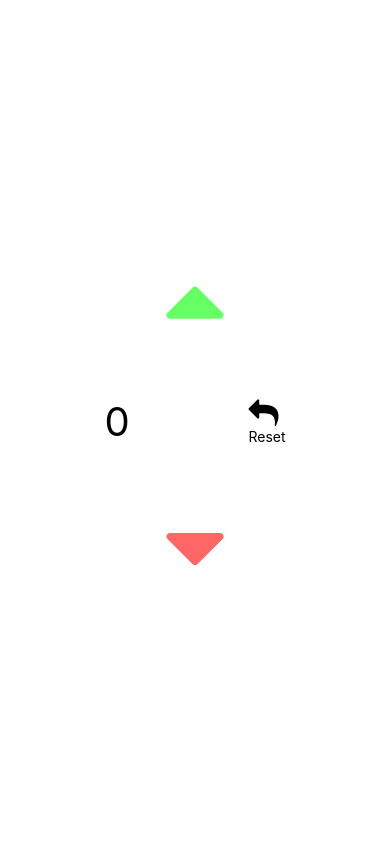
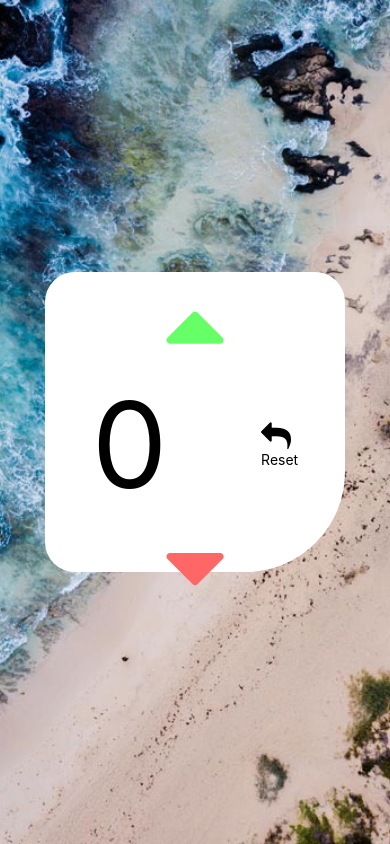
Before and after one commit to AlberErre/waveCounter-redux, a React Native app: screen / in a window 390 px wide. Built offline with nearby package versions, Linux system fonts and the light colour scheme.

Commit message:
background-styling

```diff
--- a/src/Counter.js
+++ b/src/Counter.js
@@ -3,6 +3,7 @@ import {
   StyleSheet,
   Text,
   View,
+  ImageBackground,
 } from 'react-native';
 
 import RestartCount from './components/RestartCount';
@@ -20,6 +21,7 @@ class Counter extends Component {
 
   render() {
     return (
+      <ImageBackground source={require('./assets/background.jpg')} resizeMode='cover' style={styles.imageBackground}>
       <View style={styles.container}>
         <View style={styles.buttonsContainer}>
 
@@ -42,6 +44,7 @@ class Counter extends Component {
 
         </View>
       </View>
+      </ImageBackground>
     );
   }
 }
@@ -71,21 +74,30 @@ export default connect(mapSateToProps, mapDispatchToProps)(Counter);
 const styles = StyleSheet.create({
   container: {
     flex: 1,
-    backgroundColor: '#fff',
     justifyContent: 'center',
     alignItems: 'center',
   },
   buttonsContainer: {
+    backgroundColor: '#fff',
     flexDirection: 'column',
     justifyContent: 'space-around',
     alignItems: 'center',
-    width: 200,
-    height: 400,
+    width: 300,
+    height: 300,
+    borderTopLeftRadius: 30,
+    borderTopRightRadius: 30,
+    borderBottomLeftRadius: 30,
+    borderBottomRightRadius: 100,
   },
   countContainer: {
     flexDirection: 'row',
     justifyContent: 'space-around',
     alignItems: 'center',
     width: 300,
+  },
+  imageBackground: {
+    flex: 1,
+    width: '100%',
+    height: '100%',
   }
 });
--- a/src/components/TextCount.js
+++ b/src/components/TextCount.js
@@ -17,6 +17,6 @@ export default TextCount;
 
 const styles = StyleSheet.create({
   textDisplayed: {
-    fontSize: 40,
+    fontSize: 120,
   }
 });
```
Also changed, not shown: src/assets/background.jpg (added).
